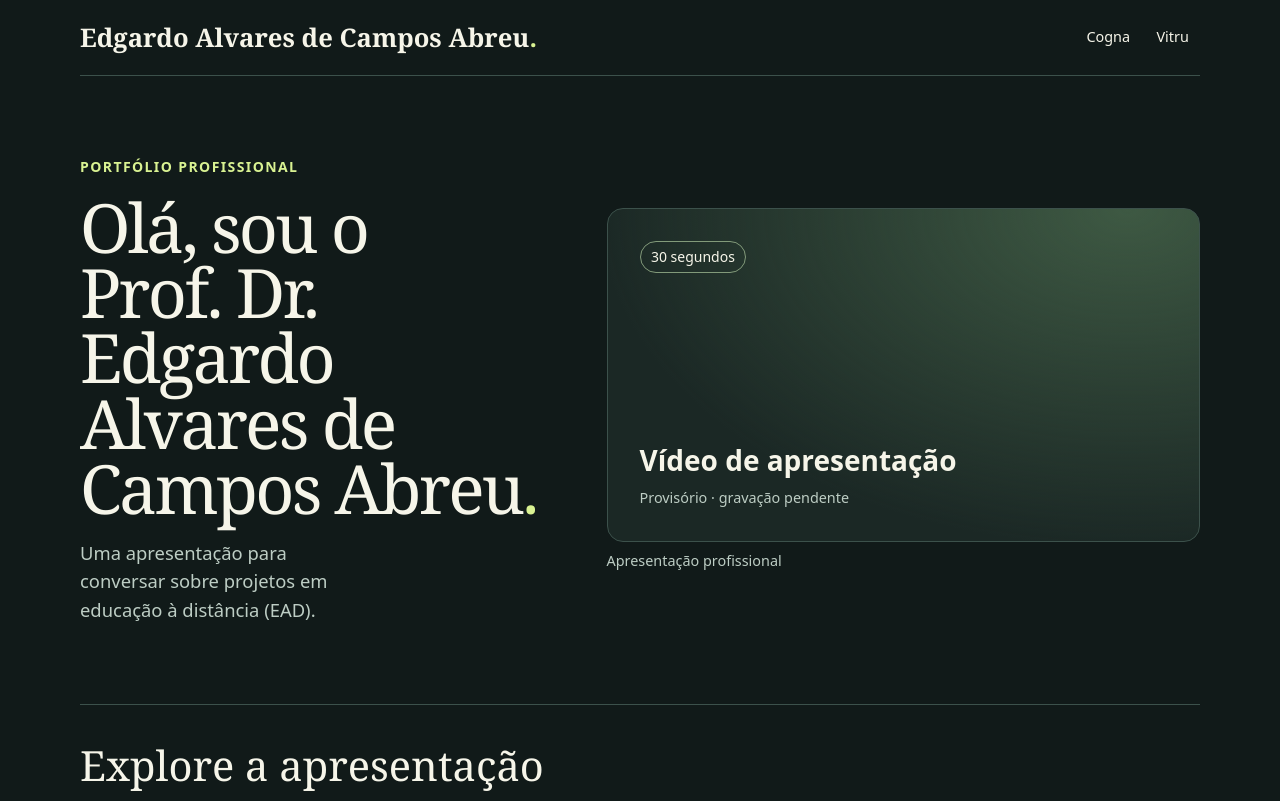
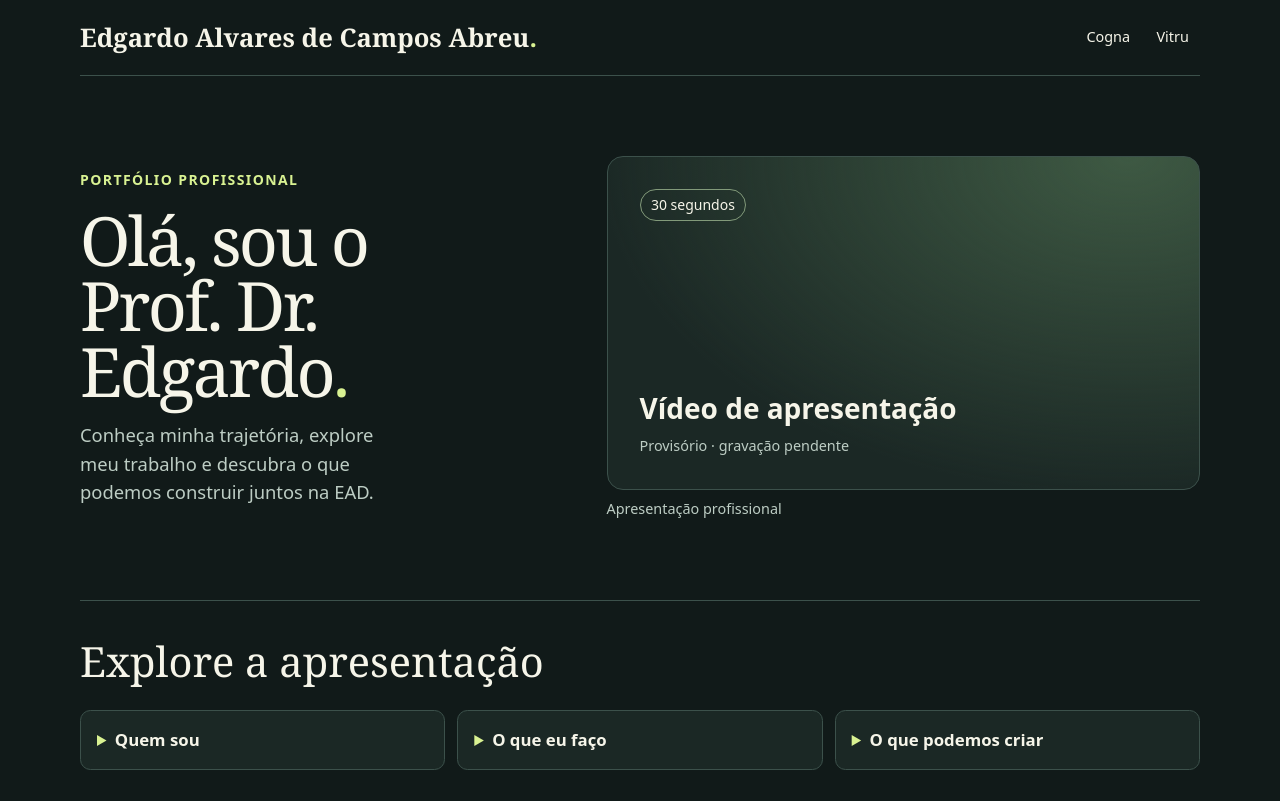
Before and after one commit to EdKK/portfolio-edgardo, a plain HTML site: page index.html in a window 1280 px wide. Shown: the top 801 px of the page. Drawn offline with Linux system fonts and the light colour scheme.

Commit message:
Revise hero section content in index.html
Updated introduction text and lead paragraph.

```diff
--- a/index.html
+++ b/index.html
@@ -22,8 +22,8 @@
     <section class="hero" aria-labelledby="titulo">
       <div class="intro">
         <p class="eyebrow">Portfólio profissional</p>
-        <h1 id="titulo">Olá, sou o<br>Prof. Dr. Edgardo Alvares de Campos Abreu<span>.</span></h1>
-        <p class="lead">Uma apresentação para conversar sobre projetos em educação à distância (EAD).</p>
+        <h1 id="titulo">Olá, sou o<br>Prof. Dr. Edgardo<span>.</span></h1>
+        <p class="lead">Conheça minha trajetória, explore meu trabalho e descubra o que podemos construir juntos na EAD.</p>
       </div>
       <figure>
         <div class="screen" id="video-provisorio">
```
